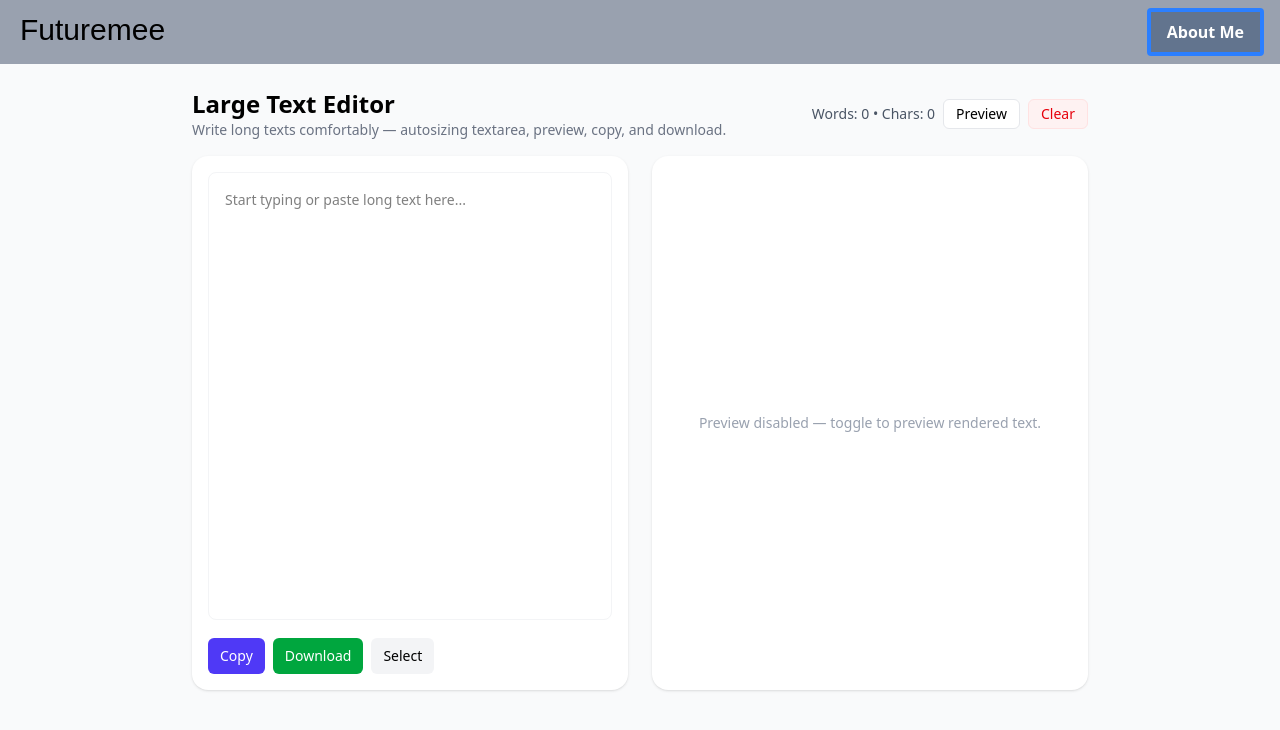
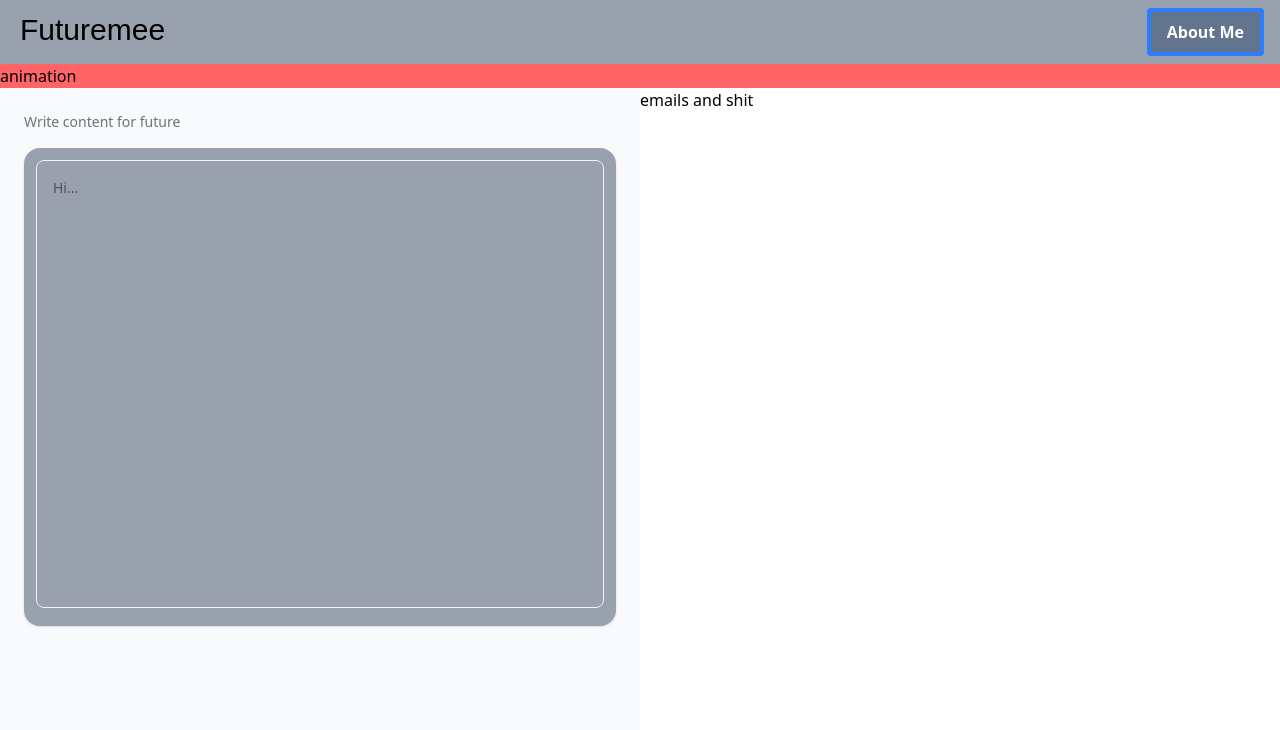
Before and after one commit to ktauqeer04/client-futuremee, a React (Vite) app: page / in a window 1280 px wide. Shown: the top 730 px of the page. Built offline with nearby package versions, Linux system fonts and the light colour scheme; a web font is replaced by a local one.

Commit message:
some changes in the textarea

```diff
--- a/src/App.tsx
+++ b/src/App.tsx
@@ -11,8 +11,18 @@ function App() {
         <Appbar />
       </div>
 
-      <div>
-        <ContentInput />
+      <div className='bg-red-400'>
+          animation
+      </div>
+
+      <div className='flex w-full'>
+        <div className='w-1/2'>
+            <ContentInput />
+        </div>
+        <div className='w-1/2'>
+          emails and shit
+        </div>
+
       </div>
 
     </div>
--- a/src/components/TextEditor.tsx
+++ b/src/components/TextEditor.tsx
@@ -1,10 +1,8 @@
 import React, { useState, useRef, useEffect } from "react"
-import { motion } from "framer-motion"
 
 export default function ContentInput() {
-  const [text, setText] = useState("")
-  const [preview, setPreview] = useState(false)
-  const taRef = useRef<HTMLTextAreaElement | null>(null)
+  const [text, setText] = useState("");
+  const taRef = useRef<HTMLTextAreaElement | null>(null);
 
   useEffect(() => {
     const ta = taRef.current
@@ -18,70 +16,24 @@ export default function ContentInput() {
     setText(e.target.value)
   }
 
-  const clear = () => setText("")
-
-  const copy = async () => {
-    try {
-      await navigator.clipboard.writeText(text)
-    } catch (e) {}
-  }
-
-  const downloadTxt = () => {
-    const blob = new Blob([text], { type: "text/plain" })
-    const url = URL.createObjectURL(blob)
-    const a = document.createElement("a")
-    a.href = url
-    a.download = "text.txt"
-    document.body.appendChild(a)
-    a.click()
-    a.remove()
-    URL.revokeObjectURL(url)
-  }
-
-  const wordCount = text.trim() === "" ? 0 : text.trim().split(/\s+/).length
-  const charCount = text.length
 
   return (
     <div className="min-h-screen p-6 bg-gray-50 flex items-start justify-center">
       <div className="w-full max-w-4xl">
         <div className="mb-4 flex items-center justify-between">
           <div>
-            <h1 className="text-2xl font-semibold">Large Text Editor</h1>
-            <p className="text-sm text-gray-500">Write long texts comfortably — autosizing textarea, preview, copy, and download.</p>
-          </div>
-          <div className="flex gap-2 items-center">
-            <div className="text-sm text-gray-600">Words: <span className="font-medium">{wordCount}</span> • Chars: <span className="font-medium">{charCount}</span></div>
-            <motion.button whileTap={{ scale: 0.95 }} onClick={() => setPreview(p => !p)} className="px-3 py-1 rounded-md border border-gray-200 bg-white text-sm">{preview ? 'Edit' : 'Preview'}</motion.button>
-            <motion.button whileTap={{ scale: 0.95 }} onClick={clear} className="px-3 py-1 rounded-md bg-red-50 text-red-600 text-sm border border-red-100">Clear</motion.button>
+            <p className="text-sm text-gray-500">Write content for future</p>
           </div>
         </div>
 
-        <div className="grid grid-cols-1 lg:grid-cols-2 gap-6">
-          <div className="bg-white rounded-2xl p-4 shadow-sm">
+        <div className="bg-gray-400 rounded-2xl p-3 shadow-sm ">
             <textarea
-              ref={taRef}
-              value={text}
-              onChange={handleChange}
-              placeholder="Start typing or paste long text here..."
-              className="w-full resize-none min-h-[28rem] max-h-[70vh] overflow-auto outline-none text-sm leading-relaxed p-4 rounded-lg border border-gray-100 focus:ring-2 focus:ring-indigo-200"
+                ref={taRef}
+                value={text}
+                onChange={handleChange}
+                placeholder="Hi..."
+                className="w-full resize-none min-h-[28rem] max-h-[70vh] overflow-auto outline-none text-sm leading-relaxed p-4 rounded-lg border border-gray-100 focus:ring-2 focus:ring-indigo-200"
             />
-
-            <div className="mt-3 flex gap-2">
-              <motion.button whileTap={{ scale: 0.95 }} onClick={copy} className="px-3 py-2 rounded-md bg-indigo-600 text-white text-sm">Copy</motion.button>
-              <motion.button whileTap={{ scale: 0.95 }} onClick={downloadTxt} className="px-3 py-2 rounded-md bg-green-600 text-white text-sm">Download</motion.button>
-              <motion.button whileTap={{ scale: 0.95 }} onClick={() => { const sel = taRef.current; if (sel) { sel.select(); document.execCommand('copy'); } }} className="px-3 py-2 rounded-md bg-gray-100 text-sm">Select</motion.button>
-            </div>
-          </div>
-
-          <div className="bg-white rounded-2xl p-4 shadow-sm min-h-[28rem]">
-            {preview ? (
-              <div className="prose max-w-none overflow-auto">
-                <div dangerouslySetInnerHTML={{ __html: text.replace(/\n/g, "<br/>") }} />
-              </div>
-            ) : (
-              <div className="flex h-full items-center justify-center text-sm text-gray-400">Preview disabled — toggle to preview rendered text.</div>
-            )}
-          </div>
         </div>
 
       </div>
```
